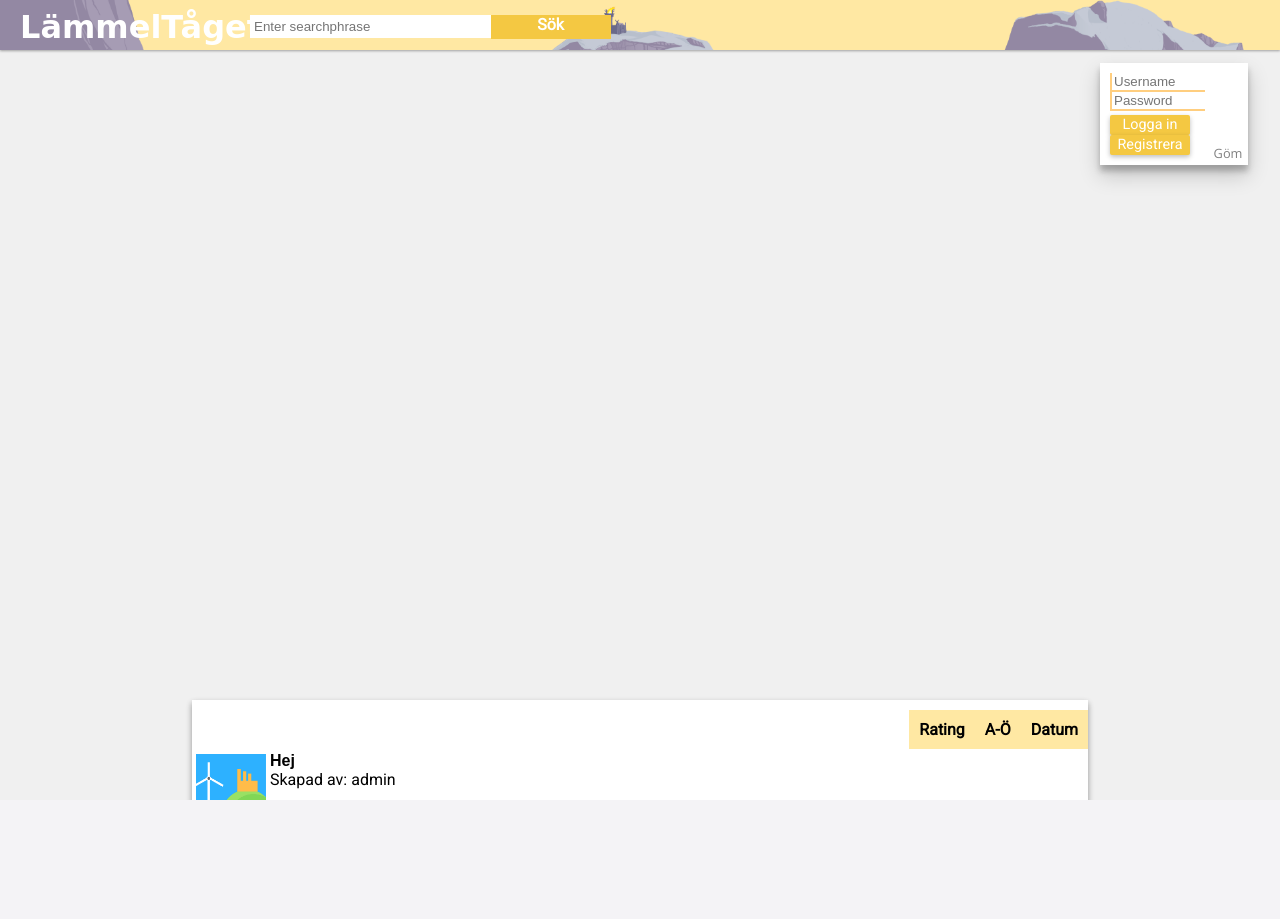
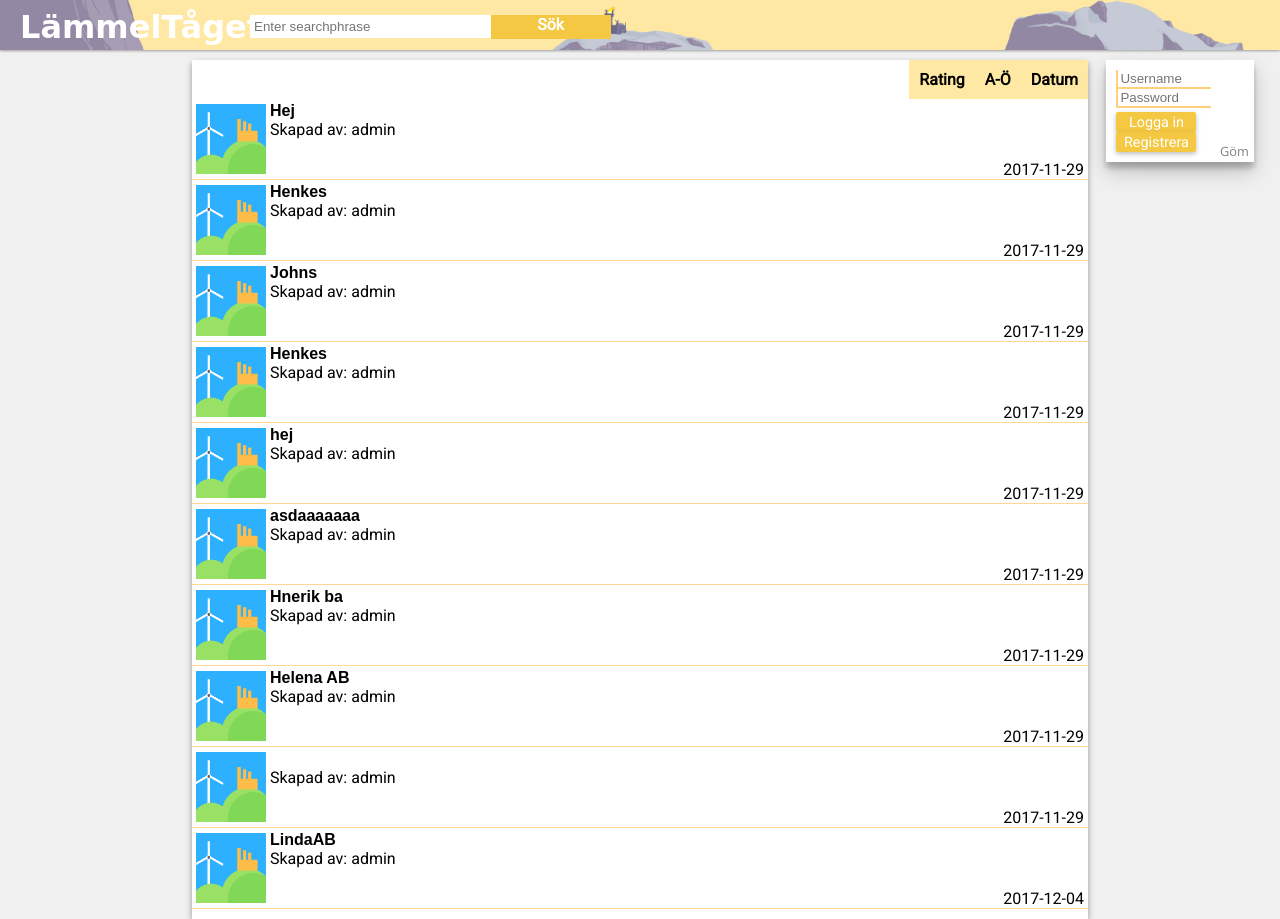
Before and after one commit to Stig-Tarzan/Transparensportalen, a PHP site: page / in a window 1280 px wide. Before the commit the page ends 800 px from the top, so only its background shows below. Run offline with PHP 8.4, Linux system fonts and the light colour scheme; data comes from the database, SQL or seed files in the repository; data that the repository does not hold is empty; some libraries are stand-ins or nearby versions; some web fonts are replaced.

Commit message:
Revert "Hej"
This reverts commit 93fb2e0bae7d21f22b74b5544a989da29b2b8537.

```diff
--- a/assets/css/main.css
+++ b/assets/css/main.css
@@ -2,7 +2,7 @@ body
 {
 	background-color: rgb(240,240,240);
 	margin:0;
-	flex-direction:
+
 }
 
 
@@ -165,6 +165,8 @@ button:focus {
 	margin-top: 650px;
 
   	display: flex;
+
+  		display: flex;
 	flex-direction: column;
 	position: relative;
 
@@ -174,7 +176,8 @@ button:focus {
 	width: 70%;
   	box-shadow: 0 3px 6px rgba(0,0,0,0.16), 0 3px 6px rgba(0,0,0,0.23);
   	min-width: 350px;
-  	margin-bottom: 20px;
+  	margin-top: 10px;
+
   	padding-bottom: 10px;
 }
 
@@ -249,7 +252,8 @@ button:focus {
 
 .banner
 {
-	position: relative;
+	z-index: 100;
+	position: sticky;
     left:0;
     top:0;
     width: 100%;
@@ -515,28 +519,16 @@ a#user_steg {
 {
 	display: flex;
 	flex-direction: column;
-	position: absolute;
-	margin-left: -35%;
-	left: 50%;
-	margin-top: 1%;
+	position: relative;
+
+	margin: 0 auto;
+
 	background-color: rgb(255,255,255);
 	width: 70%;
   	box-shadow: 0 3px 6px rgba(0,0,0,0.16), 0 3px 6px rgba(0,0,0,0.23);
   	min-width: 350px;
-  	margin-bottom: 20px;
-  	padding-bottom: 10px;
+  	margin-top: 10px;
 
-
-  	padding-top: 10px;
-	position: absolute;
-	margin-left: -35%;
-	left: 50%;
-	margin-top: 650px;
-	background-color: rgb(255,255,255);
-	width: 70%;
-  	box-shadow: 0 3px 6px rgba(0,0,0,0.16), 0 3px 6px rgba(0,0,0,0.23);
-  	min-width: 350px;
-  	margin-bottom: 20px;
   	padding-bottom: 10px;
 }
 #user_section input
@@ -628,15 +620,18 @@ input#user_agree {
 
 #user_section
 {
+
+	z-index: 100;
+	top: 60px;
 	overflow-wrap: break-word;
 	display: none;
 	flex-direction: column;
-	position: absolute;
+	position: fixed;
 	width: 10%;
 
 	right: 0;
-	margin-right: 2.5%;
-	margin-top: 1%;
+	margin-right: 2%;
+
 	background-color: rgb(255,255,255);
 	box-shadow: 0 10px 20px rgba(0,0,0,0.19), 0 6px 6px rgba(0,0,0,0.23);
 	padding-bottom: 20px;
```
